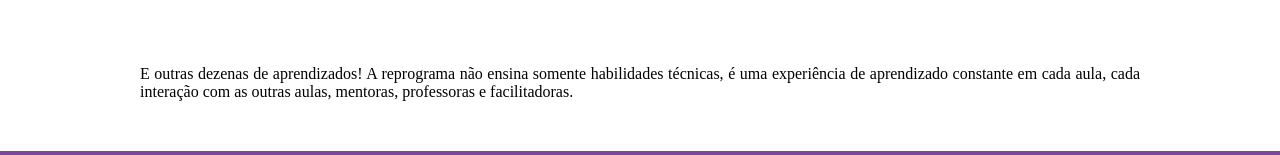
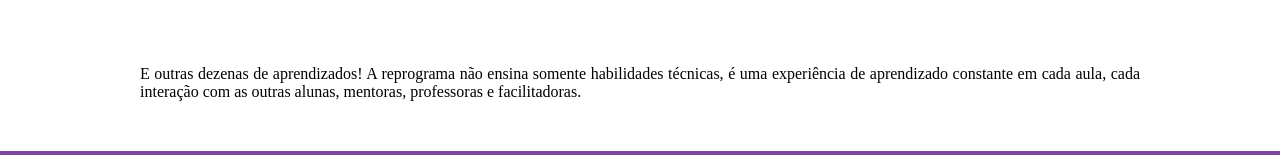
Before and after one commit to marianapequeno/Atividade-React-I-Semana-14-TodasEmTech, a React (Vite) app: page / in a window 1280 px wide. Shown: the part 1469-1624 px from the top of the page. Built offline with nearby package versions, Linux system fonts and the light colour scheme.

Commit message:
Update Content.jsx

```diff
--- a/src/Content.jsx
+++ b/src/Content.jsx
@@ -51,7 +51,7 @@ function Content() {
       </section>
 
       <section className="outros-aprendizados" style={{marginTop: 60, marginRight: "auto", marginLeft: "auto", maxWidth: 1000}}>
-          <Text>E outras dezenas de aprendizados! A reprograma não ensina somente habilidades técnicas, é uma experiência de aprendizado constante em cada aula, cada interação com as outras aulas, mentoras, professoras e facilitadoras.</Text>
+          <Text>E outras dezenas de aprendizados! A reprograma não ensina somente habilidades técnicas, é uma experiência de aprendizado constante em cada aula, cada interação com as outras alunas, mentoras, professoras e facilitadoras.</Text>
       </section>
     </main>
   )
```
